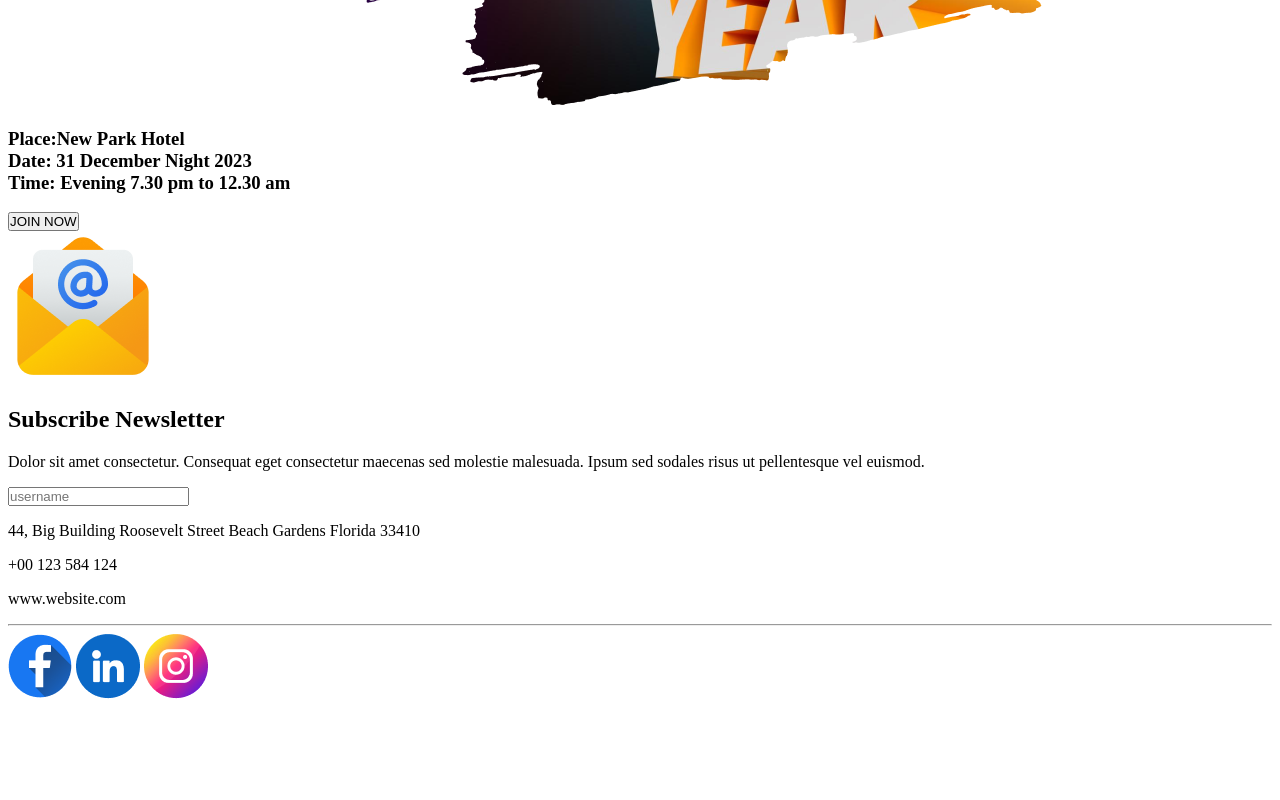
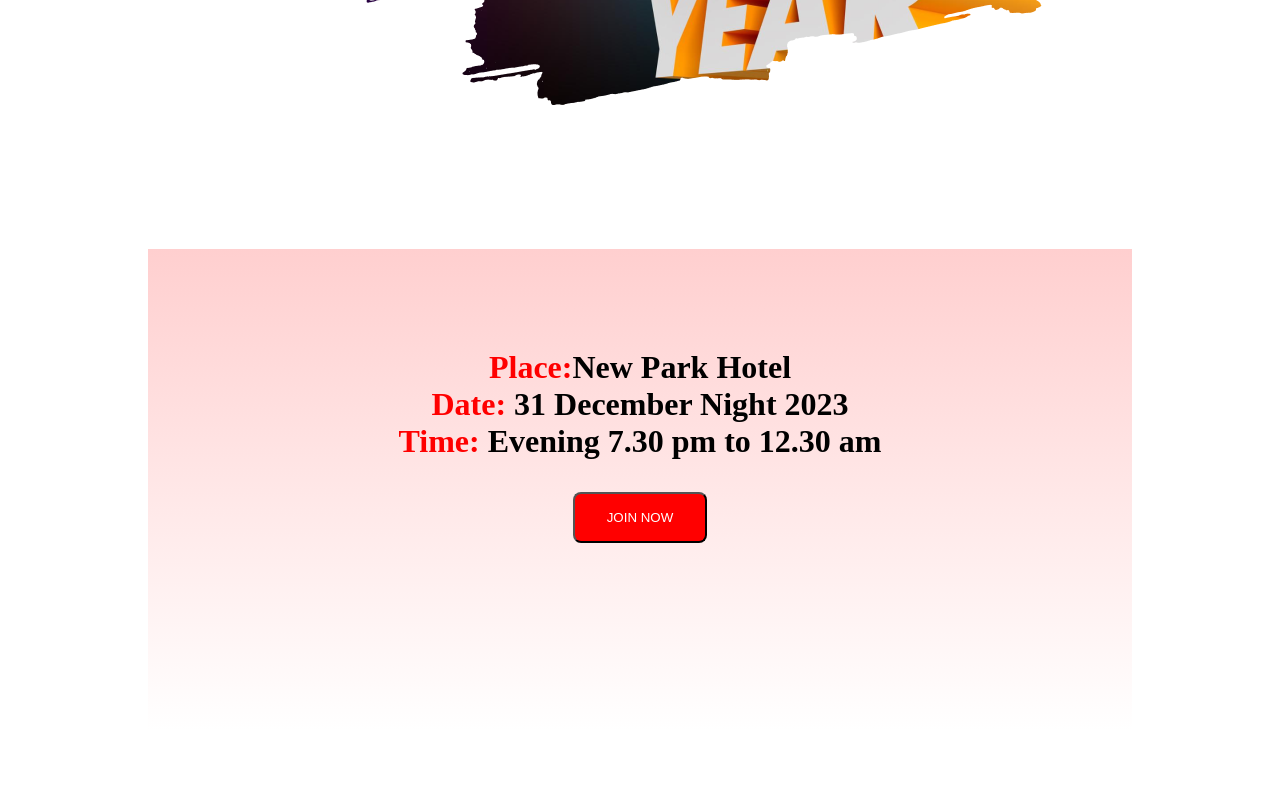
Before and after one commit to SyedMasud544/new-year-new-mission, a plain HTML site: page index.html in a window 1280 px wide. Shown: the part 1480-2280 px from the top of the page. Before the commit the page ends 2183 px from the top, so only its background shows below. Drawn offline with Linux system fonts and the light colour scheme.

Commit message:
Update style.css

```diff
--- a/style.css
+++ b/style.css
@@ -99,3 +99,88 @@ body {
     letter-spacing: 7.04px;
     width: 642px;
 }
+
+.section_three,
+.new_park_sec {
+    text-align: center;
+    font-size: 32px;
+    font-weight: 600;
+}
+
+span {
+    color: #F00;
+}
+
+.join_now_btn {
+    display: inline-flex;
+    padding: 16px 32px;
+    justify-content: center;
+    align-items: center;
+    gap: 10px;
+    border-radius: 8px;
+    background: #F00;
+    color: white;
+
+}
+
+.new_park_sec {
+    padding-top: 100px;
+    align-items: center;
+}
+
+.section_three {
+    background-image: linear-gradient(rgba(255, 0, 0, 0.187), white);
+    height: 482px;
+    justify-content: center;
+    margin: 140px 140px;
+}
+
+.section_four {
+    background-image: linear-gradient(rgba(255, 0, 0, 0.187), white);
+    height: 482px;
+    justify-content: center;
+    margin: 140px 140px;
+}
+
+.section_four_content {
+    display: block;
+    margin-left: auto;
+    margin-right: auto;
+    width: 50%;
+    text-align: center;
+}
+
+.section_four_content>h1 {
+    color: #070211;
+    text-align: center;
+    font-family: Merriweather;
+    font-size: 48px;
+    font-style: normal;
+    font-weight: 900;
+    line-height: normal;
+    text-transform: capitalize;
+}
+
+.section_four_content>img {
+    padding-top: 10px;
+}
+
+.section_four_content>.subcribe_btn {
+    width: 648px;
+    height: 72px;
+    flex-shrink: 0;
+}
+
+footer {
+    justify-content: center;
+    text-align: center;
+    color: white;
+    background: #070211;
+    height: 609px;
+    flex-shrink: 0;
+    padding-top: 50px;
+
+}
+.footre_text{
+    display: flex;
+}
```
